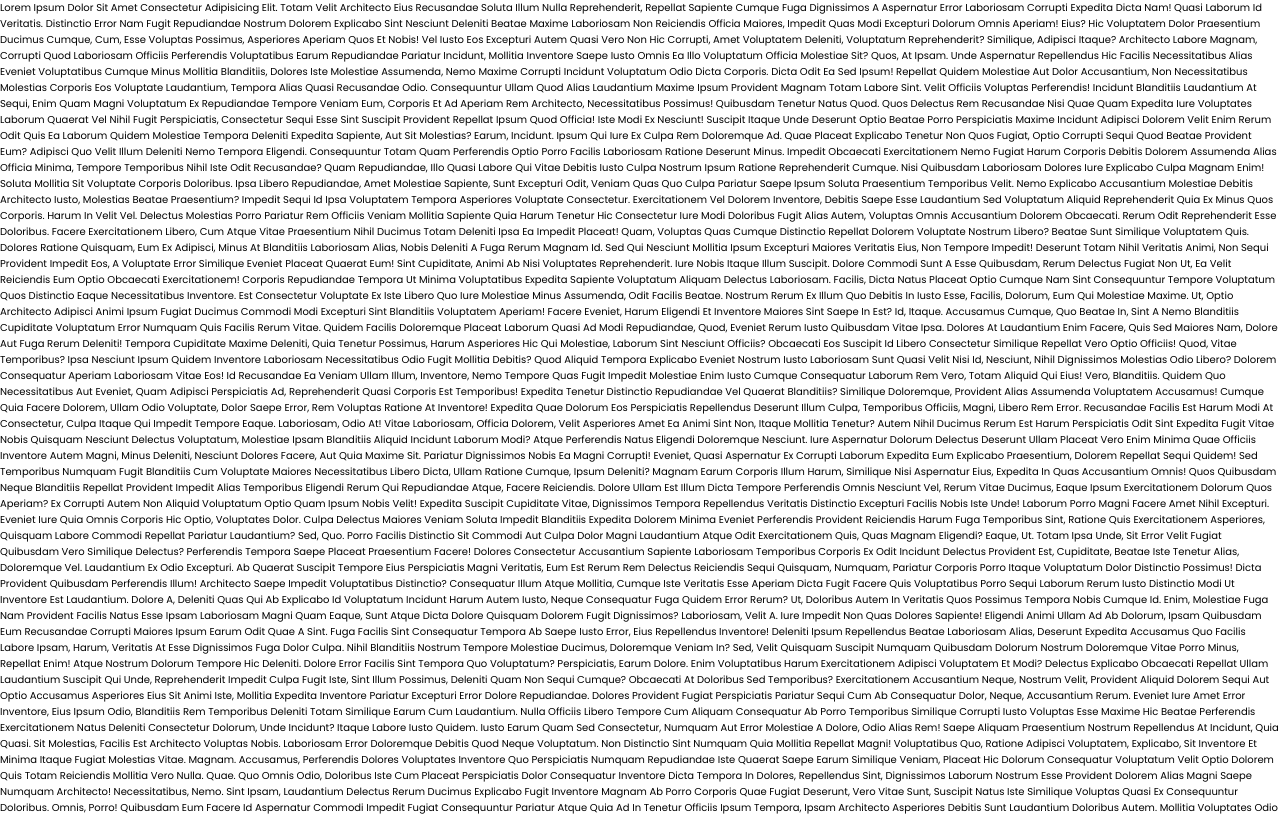
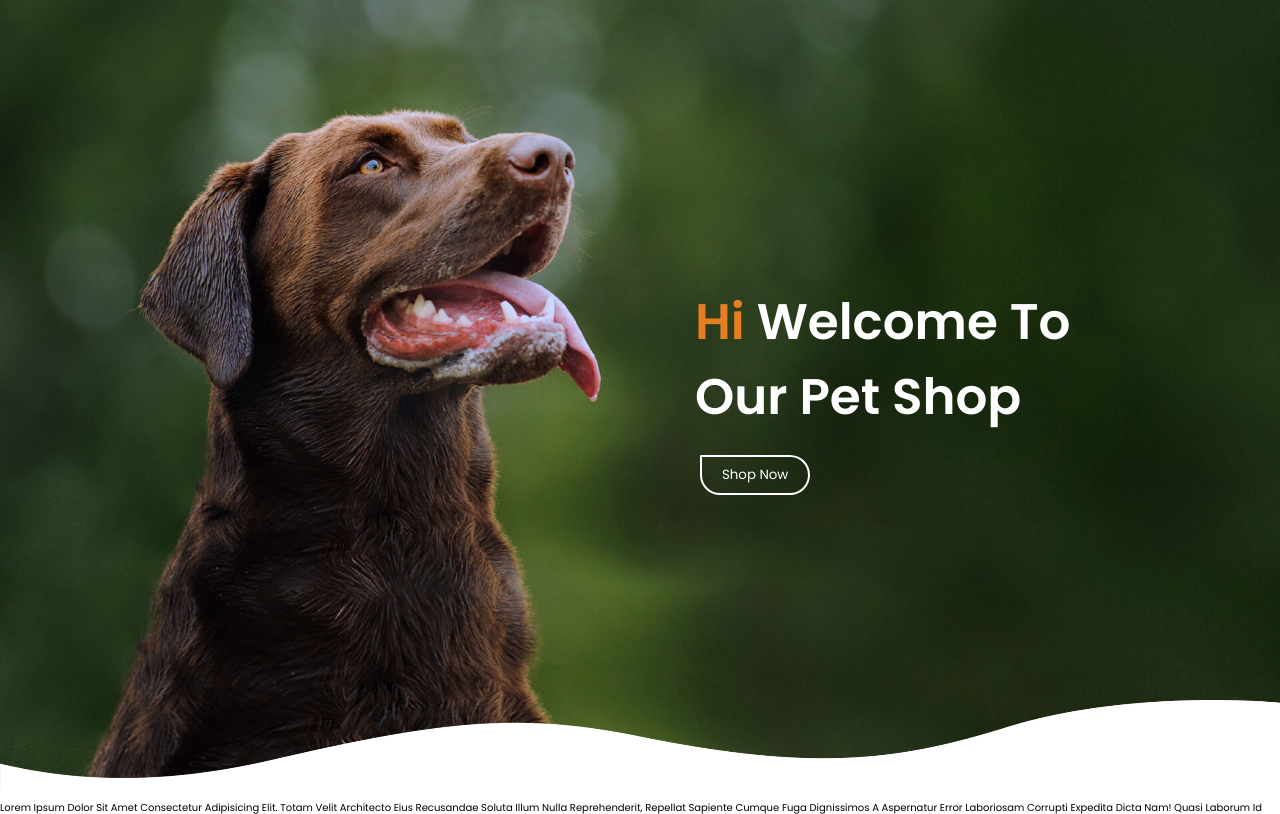
Before and after one commit to hectorRperez/pet-shop, a plain HTML site: page index.html in a window 1280 px wide. Shown: the top 814 px of the page. Drawn offline with nearby package versions, Linux system fonts and the light colour scheme.

Commit message:
home section ready

```diff
--- a/assets/css/styles.css
+++ b/assets/css/styles.css
@@ -197,11 +197,79 @@ html {
 /* HOME SECTION START*/
 /* ------------------------------ */
 
+.home {
+	background-size: cover;
+	height: 100vh;
+	display: flex;
+	align-items: center;
+	background-image: url('/assets/img/home_bg_img.jpg');
+	background-position: center;
+	background-size: cover;
+	justify-content: flex-end;
+}
+
+.home__content {
+	position: relative;
+	right: 150px;
+	width: 450px;
+	padding: 15px;
+}
+
+.home__title {
+	color: var(--white);
+	font-size: 50px;
+}
+
+.home__title span {
+	color: var(--carrot-color);
+}
+
+.home__btn {
+	background: transparent;
+	border-radius: 3px 50px 50px 50px;
+	padding: 0.8rem 2rem;
+	margin: 2rem 0.5rem;
+	border: 2px solid var(--black);
+	cursor: pointer;
+	position: relative;
+	border-color: var(--white);
+	color: var(--white);
+}
+
+.home__btn::before {
+	content: '';
+	position: absolute;
+	top: 0;
+	left: 0;
+	height: 100%;
+	width: 100%;
+	background: var(--black);
+	z-index: -1;
+	transition: 0.3s linear;
+	clip-path: circle(0% at 0% 5%);
+	border-radius: 3px 50px 50px 50px;
+}
+
+.home__btn:hover {
+	clip-path: circle(100%);
+	z-index: 10;
+	background: var(--black);
+	color: var(--light-bg);
+	box-shadow: var(--box-shadow);
+}
+
+.home__wave {
+	position: absolute;
+	bottom: 0;
+	width: 100%;
+	height: 10rem;
+}
+
 /* ------------------------------ */
 /* HOME SECTION END*/
 /* ------------------------------ */
 
-/* Media querys */
+/*  ------------------------------Media querys ------------------------------*/
 @media (max-width: 950px) {
 	.header__link {
 		font-size: 15px;
@@ -231,4 +299,20 @@ html {
 	.header--active {
 		display: flex;
 	}
+
+	.home {
+		align-items: center;
+		background-image: url('/assets/img/home_bg_img.jpg');
+		background-position: right;
+		background-size: cover;
+		justify-content: center;
+	}
+
+	.home__content {
+		position: static;
+		text-align: center;
+	}
+	.home__title {
+		font-size: 35px;
+	}
 }
--- a/index.html
+++ b/index.html
@@ -71,6 +71,14 @@
 				</div>
 			</form>
 		</header>
+
+		<div class="home">
+			<div class="home__content">
+				<h2 class="home__title"> <span>Hi</span> Welcome To Our Pet Shop </h2>
+				<button class="home__btn">Shop Now</button>
+			</div>
+			<img class="home__wave" src="assets/img/bottom_wave.png" alt="" />
+		</div>
 
 		<section>
 			Lorem ipsum dolor sit amet consectetur adipisicing elit. Totam velit
```
